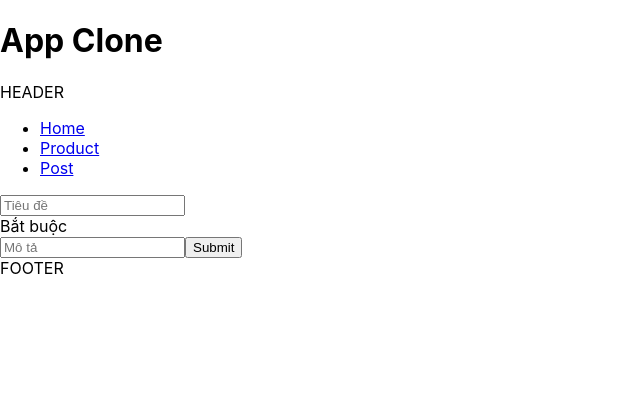
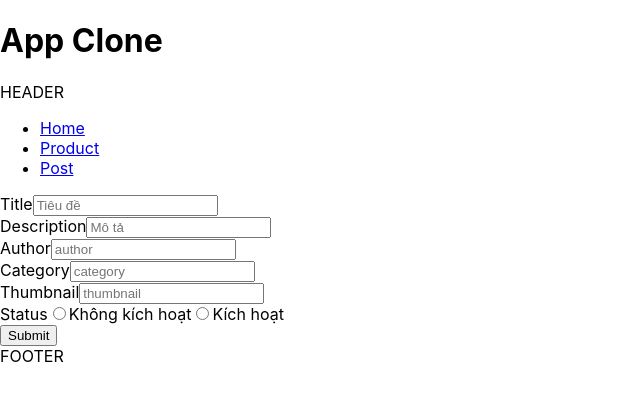
Before and after one commit to tuannda94/WEB502, a React (Vite) app: page /posts/create in a window 1280 px wide. Shown: the top 400 px of the page, without its empty margins (0-640 px from the left). Built offline with nearby package versions, Linux system fonts and the light colour scheme.

Commit message:
Submit post

```diff
--- a/src/client_pages/PostForm.tsx
+++ b/src/client_pages/PostForm.tsx
@@ -1,7 +1,19 @@
 import React from 'react';
 import { SubmitHandler, useForm } from 'react-hook-form';
+import {createPost} from '../client_api/post';
+import { useNavigate } from 'react-router-dom';
+
+export type POST_TYPE = {
+    title: string,
+    desc: string,
+    author: string,
+    category: string,
+    thumbnail: string,
+    status: number
+};
 
 export default function PostForm() {
+    const navigate = useNavigate();
     // react hook form
     // Khai báo biến register để đăng ký cho các
     // thành phần trong form
@@ -13,34 +25,48 @@ export default function PostForm() {
     } = useForm({
         defaultValues: {
             title: '',
-            desc: ''
+            desc: '',
+            author: '',
+            category: '',
+            thumbnail: '',
+            status: 0
         }
     });
 
-    console.log(errors);
+    const handleSubmitPost = async (data: POST_TYPE) => {
+        const response = await createPost(data);
 
-    const onSubmit: SubmitHandler<{
-        title: string,
-        desc: string
-    }> = (data) => {
-        console.log(data);
+        if (response.status === 201) {
+            navigate('/posts');
+        }
+    }
+
+    const onSubmit: SubmitHandler<POST_TYPE> = (data) => {
+        handleSubmitPost(data);
     };
-
+    // "author": "tuannda3",
+    // "category": "Tin tuc",
+    // "thumbnail": "",
+    // "status": 1
   return (
     <div>
         <form onSubmit={handleSubmit(onSubmit)}>
+            <div>
+                <label htmlFor="">Title</label>
                 <input
                     type="text"
                     placeholder='Tiêu đề'
                     {...register(
                         'title',
                         {
-                        required: {value: true, message: 'Bat buoc'},
+                            required: {value: true, message: 'Bắt buộc'},
                         }
                     )}
                 />
-            <div>{errors.title  ? 'Bắt buộc' : ''}</div>
-            <div>{errors.title?.message || 'Bắt buộc'}</div>
+                <div>{errors.title?.message}</div>
+            </div>
+            <div>
+                <label htmlFor="">Description</label>
                 <input
                     type="text"
                     placeholder='Mô tả'
@@ -51,6 +77,31 @@ export default function PostForm() {
                         }
                     )}
                 />
+            </div>
+            <div>
+                <label htmlFor="">Author</label>
+                <input type="text" placeholder='author'
+                    {...register('author')}
+                />
+            </div>
+            <div>
+                <label htmlFor="">Category</label>
+                <input type="text" placeholder='category'
+                    {...register('category')}
+                />
+            </div>
+            <div>
+                <label htmlFor="">Thumbnail</label>
+                <input type="text" placeholder='thumbnail'
+                    {...register('thumbnail')}
+                />
+            </div>
+            <div>
+                <label htmlFor="">Status</label>
+                <input type="radio" {...register('status')} value={0} />Không kích hoạt
+                <input type="radio" {...register('status')} value={1} />Kích hoạt
+            </div>
+
             <button>Submit</button>
         </form>
     </div>
```
Lines whose indentation alone changed are shown as unchanged.
